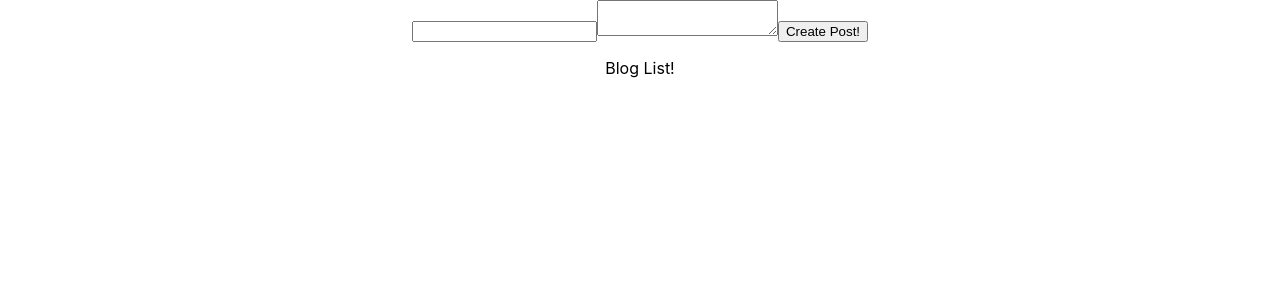
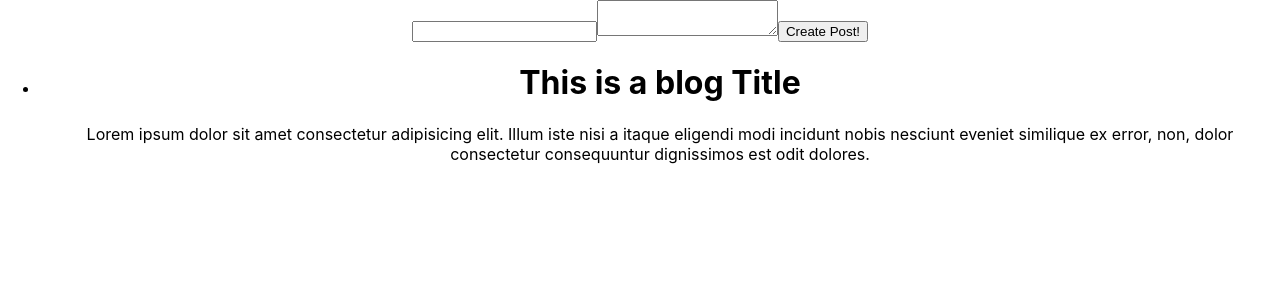
Before and after one commit to PatrickBoynton/simple-blog, a React (Create React App) app: page / in a window 1280 px wide. Shown: the top 300 px of the page. Built offline with nearby package versions, Linux system fonts and the light colour scheme.

Commit message:
Set up the boilerplate for the post.

```diff
--- a/src/components/BlogList.js
+++ b/src/components/BlogList.js
@@ -2,7 +2,12 @@ import { Component } from 'react';
 
 class BlogList extends Component {
     render() {
-        return <p>Blog List!</p>
+        return <ul>
+            <li>
+                <h1>This is a blog Title</h1>
+                <p>Lorem ipsum dolor sit amet consectetur adipisicing elit. Illum iste nisi a itaque eligendi modi incidunt nobis nesciunt eveniet similique ex error, non, dolor consectetur consequuntur dignissimos est odit dolores.</p>
+            </li>
+        </ul>
     }
 }
 
```
